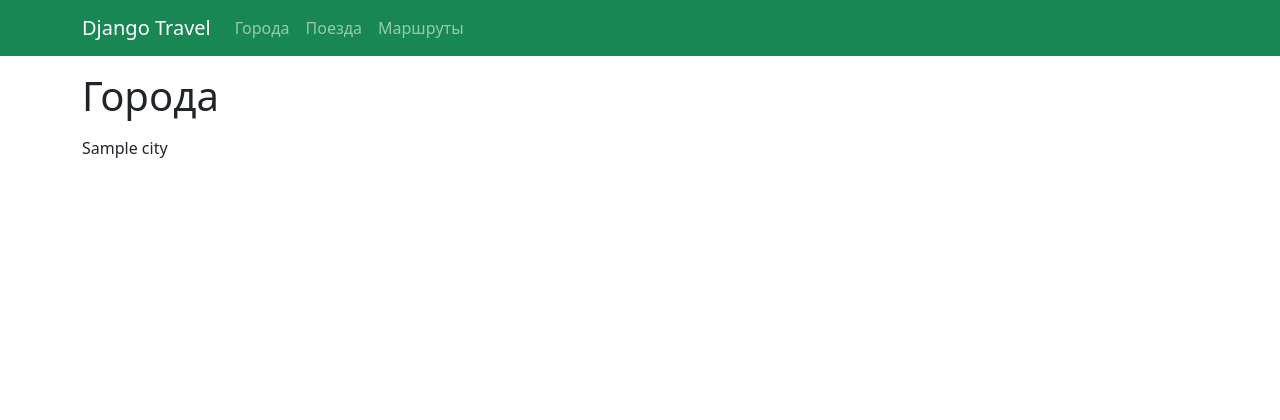
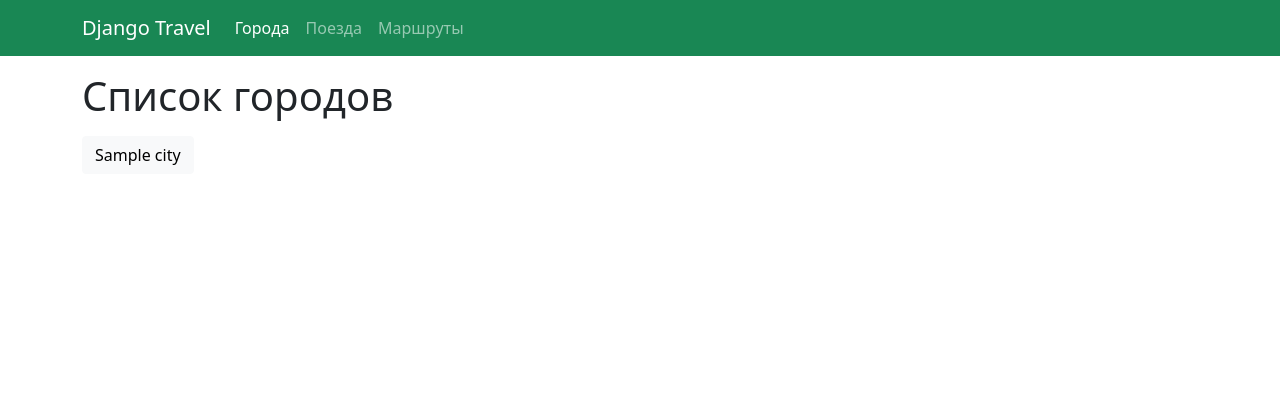
Before and after one commit to stigsanek/django-travel, a Django app: page /cities/ in a window 1280 px wide. Shown: the top 420 px of the page. Run offline with Django 3.2, Linux system fonts and the light colour scheme; tables that the repository leaves empty hold one stand-in row (values such as "Sample post"); parts of the project's set-up code (start-up, migrations or seed data) failed here and were passed over.

Commit message:
Implements generic

```diff
--- a/cities/admin.py
+++ b/cities/admin.py
@@ -1,5 +1,5 @@
 from django.contrib import admin
 
-from .models import City
+from cities.models import City
 
 admin.site.register(City)
--- /dev/null
+++ b/cities/templates/cities/city_list.html
@@ -0,0 +1,17 @@
+{% extends 'base.html' %}
+{% block title %}Список городов{% endblock %}
+
+{% block content %}
+<h1 class="mb-3">Список городов</h1>
+<div class="row">
+  <div class="col-md">
+    {% for city in object_list %}
+      <p>
+        <a class="btn btn-light" href="{% url 'cities:city-detail' pk=city.pk %}">{{ city.name }}</a>
+      </p>
+    {% empty %}
+      <p>Нет записей</p>
+    {% endfor %}
+  </div>
+</div>
+{% endblock %}
--- a/cities/templates/cities/index.html
+++ /dev/null
@@ -1,15 +0,0 @@
-{% extends 'base.html' %}
-{% block title %}Города{% endblock %}
-
-{% block content %}
-<div class="py-3">
-  <h1 class="mb-3">Города</h1>
-  <div class="row">
-    <div class="col-md">
-      {% for city in cities %}
-        <p>{{ city.name }}</p>
-      {% endfor %}
-    </div>
-  </div>
-</div>
-{% endblock %}
--- a/cities/urls.py
+++ b/cities/urls.py
@@ -1,7 +1,8 @@
 from django.urls import path
 
-from . import views
+from cities.views import CityDetailView, CityListView
 
 urlpatterns = [
-    path('', views.index, name='index'),
+    path('', CityListView.as_view(), name='city-list'),
+    path('detail/<int:pk>/', CityDetailView.as_view(), name='city-detail'),
 ]
--- a/cities/views.py
+++ b/cities/views.py
@@ -1,10 +1,13 @@
-from django.shortcuts import render
+from django.views.generic import DetailView, ListView
 
-from .models import City
+from cities.models import City
 
 
-def index(request):
-    qs = City.objects.all()
-    context = {'cities': qs}
+class CityListView(ListView):
+    # model = City
+    queryset = City.objects.all()
 
-    return render(request, 'cities/index.html', context)
+
+class CityDetailView(DetailView):
+    model = City
+    # queryset = City.objects.all()
--- a/templates/base.html
+++ b/templates/base.html
@@ -1,3 +1,5 @@
+{% url 'cities:city-list' as city_list %}
+{% url 'cities:city-detail' as city_detail %}
 <!DOCTYPE html>
 <html lang="en" class="h-100">
 <head>
@@ -11,14 +13,14 @@
   <header>
     <nav class="navbar navbar-expand-lg navbar-dark bg-success">
       <div class="container">
-        <a class="navbar-brand" href="#">Django Travel</a>
+        <a class="navbar-brand" href="{% url 'home' %}">Django Travel</a>
         <button class="navbar-toggler" type="button" data-bs-toggle="collapse" data-bs-target="#navbarNav">
           <span class="navbar-toggler-icon"></span>
         </button>
         <div class="collapse navbar-collapse" id="navbarNav">
           <ul class="navbar-nav">
             <li class="nav-item">
-              <a class="nav-link" href="#">Города</a>
+              <a class="nav-link {% if request.path == city_list %}active{% endif %}" href="{{ city_list }}">Города</a>
             </li>
             <li class="nav-item">
               <a class="nav-link" href="#">Поезда</a>
@@ -31,7 +33,7 @@
       </div>
     </nav>
   </header>
-  <main class="container">
+  <main class="container py-3">
     {% block content %}{% endblock %}
   </main>
   <footer class="footer mt-auto">
--- /dev/null
+++ b/templates/home.html
@@ -0,0 +1,6 @@
+{% extends 'base.html' %}
+{% block title %}Главная{% endblock %}
+
+{% block content %}
+<h1> Поиск маршрута по заданным параметрам</h1>
+{% endblock %}
--- a/travel/urls.py
+++ b/travel/urls.py
@@ -16,7 +16,10 @@ Including another URLconf
 from django.contrib import admin
 from django.urls import path, include
 
+from travel.views import home
+
 urlpatterns = [
     path('admin/', admin.site.urls),
     path('cities/', include(('cities.urls', 'cities'))),
+    path('', home, name='home')
 ]
--- /dev/null
+++ b/travel/views.py
@@ -0,0 +1,5 @@
+from django.shortcuts import render
+
+
+def home(request):
+    return render(request, 'home.html')
```
Also changed, not shown: cities/templates/cities/city_detail.html (added, +7 -0 lines).
